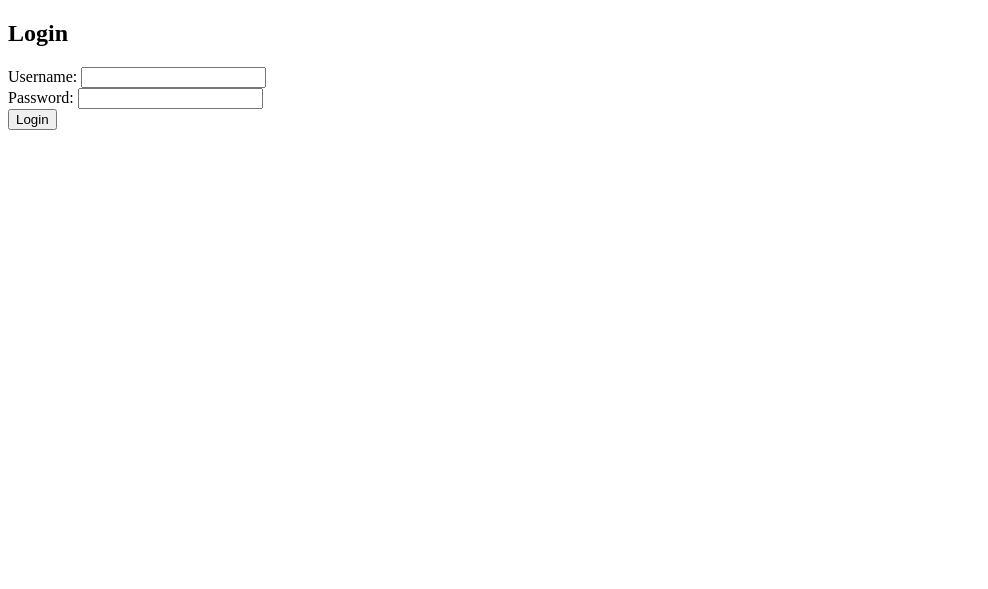
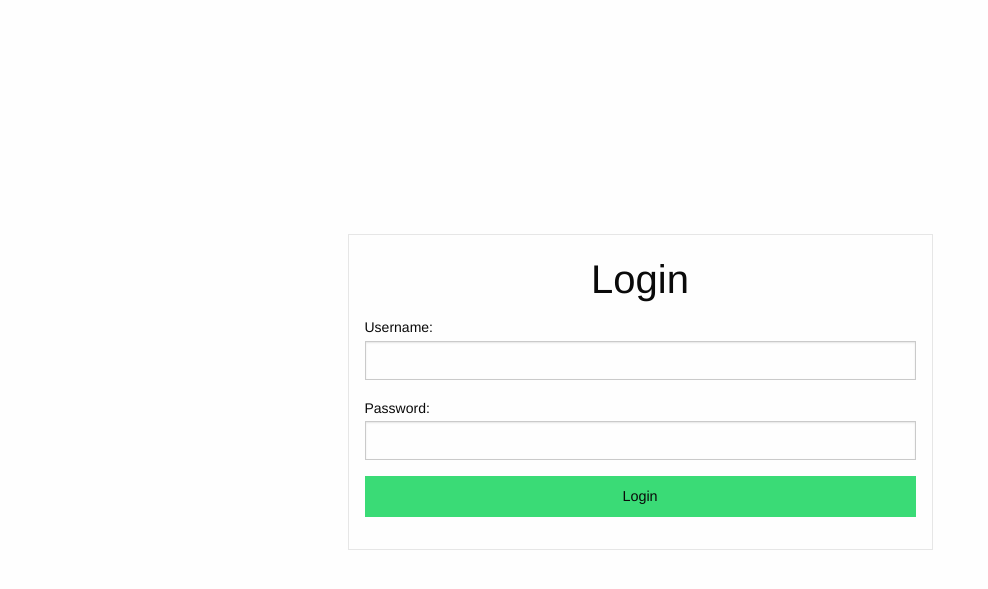
Before and after one commit to MP-30/waste_management, a Django app: page /user/login/ in a window 1280 px wide. Shown: the top 589 px of the page, without its empty margins (0-988 px from the left). Run offline with Django 5.2, Linux system fonts and the light colour scheme; some libraries are stand-ins or nearby versions.

Commit message:
Foundation CSS added, login page created

```diff
--- /dev/null
+++ b/static/css/style.css
@@ -0,0 +1,4 @@
+.full-height {
+    height: 100vh; /* Full viewport height */
+
+}
--- a/templates/base.html
+++ b/templates/base.html
@@ -0,0 +1,21 @@
+{% load static %}
+<!DOCTYPE html>
+<html lang="en">
+<head>
+    <meta charset="UTF-8">
+    <meta name="viewport" content="width=device-width, initial-scale=1">
+    <title>{% block title %}My Django App{% endblock %}</title>
+    <link rel="stylesheet" href="https://cdn.jsdelivr.net/npm/foundation-sites@6.7.5/dist/css/foundation.min.css">
+    <!-- Custom CSS -->
+    <link rel="stylesheet" href="{% static 'css/style.css' %}">
+    <script defer src="https://cdn.jsdelivr.net/npm/foundation-sites@6.7.5/dist/js/foundation.min.js"></script>
+</head>
+<body>
+    {% block content %}{% endblock %}
+    <script>
+        document.addEventListener('DOMContentLoaded', function () {
+            $(document).foundation();
+        });
+    </script>
+</body>
+</html>
--- a/templates/user/login.html
+++ b/templates/user/login.html
@@ -1,25 +1,37 @@
-<!DOCTYPE html>
-<html>
-<head>
-    <title>Login</title>
-</head>
-<body>
-    <h2>Login</h2>
+{% extends "base.html" %}
+
+{% block title %}Login - My Django App{% endblock %}
+
+{% block content %}
+<div class="grid-container full-height">
+    <div class="grid-x align-center align-middle full-height">
+        <div class="medium-6 cell">
+            <div class="card">
+                <div class="card-section">
+                    <h2 class="text-center">Login</h2>
+
                     {% if messages %}
                         {% for message in messages %}
-            <p style="color: red;">{{ message }}</p>
+                            <div class="callout alert">{{ message }}</div>
                         {% endfor %}
                     {% endif %}
+
                     <form method="POST">
                         {% csrf_token %}
-        <label>Username:</label>
-        <input type="text" name="username" required><br>
 
-        <label>Password:</label>
-        <input type="password" name="password" required><br>
+                        <label>Username:
+                            <input type="text" name="username" required>
+                        </label>
 
-        <button type="submit">Login</button>
+                        <label>Password:
+                            <input type="password" name="password" required>
+                        </label>
+
+                        <button type="submit" class="button success expanded">Login</button>
                     </form>
-
-</body>
-</html>
+                </div>
+            </div>
+        </div>
+    </div>
+</div>
+{% endblock %}
```
Lines whose indentation alone changed are shown as unchanged.
